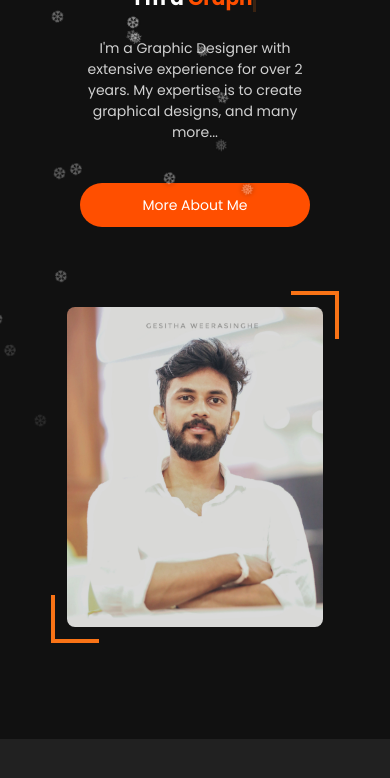
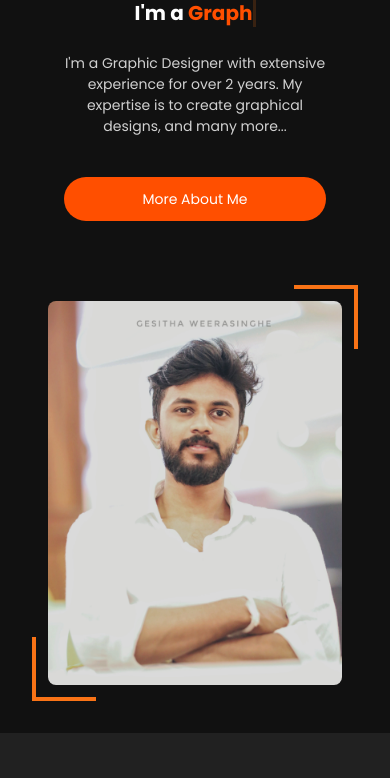
Before and after one commit to YIGeenula/Gesitha-Portfolio, a plain HTML site: page index.html in a window 390 px wide. Shown: the part 276-1054 px from the top of the page. Drawn offline with nearby package versions, Linux system fonts and the light colour scheme.

Commit message:
remove christmas vibe

```diff
--- a/index.html
+++ b/index.html
@@ -46,14 +46,6 @@
                 </div>
             </div>
         </div>
-    </div>
-
-    <!-- Snowflakes -->
-    <div class="snowflakes" aria-hidden="true"></div>
-
-    <!-- Santa Animation -->
-    <div class="santa-container">
-        <img src="images/santa4.gif" alt="Santa Sleigh" class="santa-sleigh">
     </div>
 
     <!-- Update the mobile controls with background bar -->
--- a/script.js
+++ b/script.js
@@ -15,7 +15,6 @@ const initializeSplashScreen = () => {
     const preloadImages = async () => {
         const imagesToPreload = [
             'images/propic-03.jpg',
-            'images/santa4.gif',
             'images/FavIcon.png',
             // Add other important images here
         ];
@@ -249,9 +248,6 @@ document.addEventListener('DOMContentLoaded', function() {
             result.classList.remove('hidden');
         }
     });
-
-    // Add snow effect
-    createSnowflakes();
 });
 
 function scrollToAbout() {
@@ -351,80 +347,3 @@ function init() {
     // Init TypeWriter
     new TypeWriter(txtElement, words, wait);
 }
-
-// Snow effect
-function createSnowflakes() {
-    const snowflakesContainer = document.querySelector('.snowflakes');
-    const snowflakeChars = ['❅', '❆', '❄'];
-    const numberOfSnowflakes = 50;
-
-    // Create snowflakes
-    for (let i = 0; i < numberOfSnowflakes; i++) {
-        const snowflake = document.createElement('div');
-        snowflake.className = 'snowflake';
-        snowflake.textContent = snowflakeChars[Math.floor(Math.random() * snowflakeChars.length)];
-        snowflakesContainer.appendChild(snowflake);
-
-        // Set initial position
-        const startPositionLeft = Math.random() * window.innerWidth;
-        const startOpacity = 0.5 + Math.random() * 0.5;
-        const duration = 5 + Math.random() * 10;
-        const delay = Math.random() * 5;
-
-        // Animate snowflake
-        function animateSnowflake() {
-            snowflake.style.left = startPositionLeft + 'px';
-            snowflake.style.top = '-20px';
-            snowflake.style.opacity = startOpacity;
-
-            // Create animation
-            snowflake.animate([
-                {
-                    transform: `translate(0, 0) rotate(0deg)`,
-                    opacity: startOpacity
-                },
-                {
-                    transform: `translate(${25 * Math.sin(duration)}px, ${window.innerHeight + 20}px) rotate(360deg)`,
-                    opacity: 0
-                }
-            ], {
-                duration: duration * 1000,
-                delay: delay * 1000,
-                iterations: Infinity,
-                easing: 'linear'
-            });
-        }
-
-        // Start animation
-        animateSnowflake();
-
-        // Handle window resize
-        window.addEventListener('resize', () => {
-            if (startPositionLeft > window.innerWidth) {
-                snowflake.style.left = Math.random() * window.innerWidth + 'px';
-            }
-        });
-    }
-}
-
-// Add this function to control snow visibility
-function toggleSnow(show) {
-    const snowflakes = document.querySelector('.snowflakes');
-    if (snowflakes) {
-        snowflakes.style.display = show ? 'block' : 'none';
-    }
-}
-
-// Add this function to control Santa visibility
-function toggleSanta(show) {
-    const santa = document.querySelector('.santa-container');
-    if (santa) {
-        santa.style.display = show ? 'block' : 'none';
-    }
-}
-
-// Example usage:
-// toggleSnow(false); // Hide snow
-// toggleSnow(true);  // Show snow
-// toggleSanta(false); // Hide Santa
-// toggleSanta(true);  // Show Santa
--- a/styles.css
+++ b/styles.css
@@ -1240,127 +1240,6 @@ footer a:hover {
     }
 }
 
-/* Snowflake container */
-.snowflakes {
-    position: fixed;
-    top: 0;
-    left: 0;
-    right: 0;
-    bottom: 0;
-    pointer-events: none;
-    z-index: 100;
-}
-
-/* Individual snowflake styles */
-.snowflake {
-    position: absolute;
-    color: #fff;
-    font-size: 1em;
-    font-family: Arial, sans-serif;
-    text-shadow: 0 0 5px #000;
-    opacity: 0;
-}
-
-/* Light mode adjustments for snowflakes */
-[data-theme="light"] .snowflake {
-    color: #e2e2e2;
-    text-shadow: 0 0 5px rgba(0, 0, 0, 0.1);
-}
-
-/* Home section adjustments to reduce size */
-#home .container {
-    max-width: 1024px;
-    padding: 1rem 2rem;
-}
-
-/* Profile image responsive styles */
-#home .relative img {
-    width: 100%;
-    max-width: 20rem;
-    height: 24rem;
-    margin: 0 auto;
-}
-
-@media (max-width: 768px) {
-    #home .relative img {
-        max-width: 16rem;
-        height: 20rem;
-    }
-
-    #home .relative {
-        margin-bottom: 2rem;
-    }
-
-    /* Adjust decorative borders for mobile */
-    #home .absolute.-top-4.-right-4,
-    #home .absolute.-bottom-4.-left-4 {
-        width: 3rem;
-        height: 3rem;
-    }
-}
-
-/* Adjust spacing and sizing for text content */
-#home .space-y-6 {
-    margin-top: 1rem;
-    gap: 1rem;
-}
-
-/* Santa Animation */
-.santa-container {
-    position: fixed;
-    top: 0;
-    left: 0;
-    width: 100%;
-    height: 100%;
-    pointer-events: none;
-    z-index: 101; /* Above snowflakes */
-}
-
-.santa-sleigh {
-    position: absolute;
-    width: 200px;
-    height: auto;
-    animation: flyAround 30s cubic-bezier(0.4, 0, 0.2, 1) infinite;
-}
-
-@keyframes flyAround {
-    0% {
-        transform: translate(-150px, 15vh) rotate(0deg) scale(0.8) scaleX(-1);
-    }
-    15% {
-        transform: translate(25vw, 10vh) rotate(5deg) scale(1) scaleX(-1);
-    }
-    25% {
-        transform: translate(50vw, 25vh) rotate(-2deg) scale(0.9) scaleX(-1);
-    }
-    35% {
-        transform: translate(75vw, 15vh) rotate(3deg) scale(1) scaleX(-1);
-    }
-    50% {
-        transform: translate(100vw, 20vh) rotate(0deg) scale(0.8) scaleX(-1);
-    }
-    65% {
-        transform: translate(75vw, 30vh) rotate(-3deg) scale(0.9);
-    }
-    75% {
-        transform: translate(50vw, 15vh) rotate(2deg) scale(1);
-    }
-    85% {
-        transform: translate(25vw, 25vh) rotate(-2deg) scale(0.9);
-    }
-    100% {
-        transform: translate(-150px, 15vh) rotate(0deg) scale(0.8);
-    }
-}
-
-/* Responsive adjustments for Santa */
-@media (max-width: 768px) {
-    .santa-sleigh {
-        width: 150px;
-        animation-duration: 25s;
-    }
-}
-
 /* Modern splash screen styles */
 #splash-screen {
     opacity: 1;
```
Also changed, not shown: images/santa4.gif (deleted).
